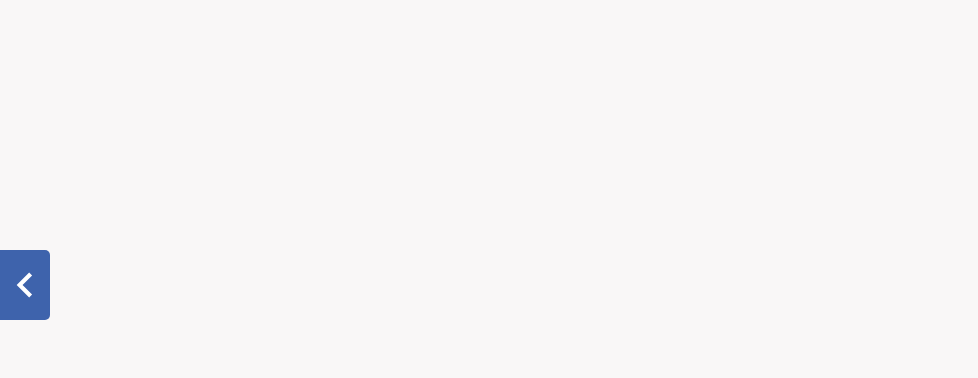
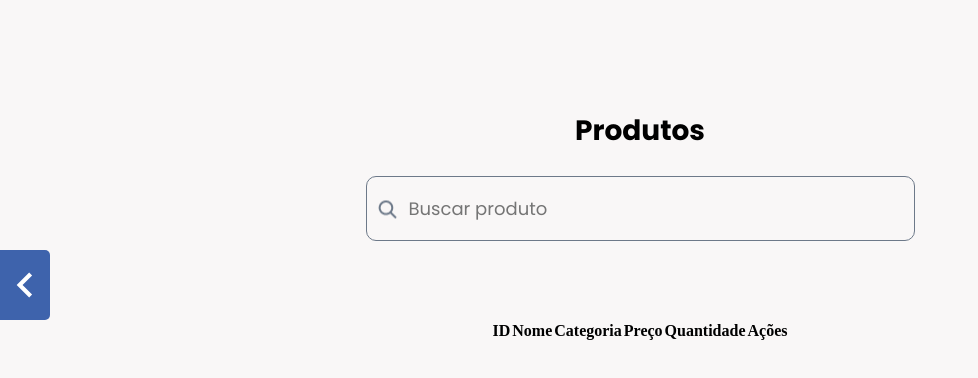
Before and after one commit to santanafx/e-manager, a React (Vite) app: page /produtos/buscarProdutos in a window 1280 px wide. Before the commit this address had no page. Shown: the top 378 px of the page, without its empty margins (0-978 px from the left). Built offline with nearby package versions, Linux system fonts and the light colour scheme.

Commit message:
adicionado input para procurar produtos

```diff
--- a/src/App.tsx
+++ b/src/App.tsx
@@ -6,6 +6,7 @@
 import Dashboard from './pages/Dashboard'
 import Produtos from './pages/Produtos/Index'
 import './css/main.css'
+import BuscarProdutos from './pages/BuscarProdutos'
 
 function App() {
   return (
@@ -15,6 +16,7 @@
         <Routes>
           <Route path="/dashboard" element={<Dashboard />} />
           <Route path="/produtos" element={<Produtos />} />
+          <Route path="/produtos/buscarProdutos" element={<BuscarProdutos />} />
         </Routes>
       </BrowserRouter>
     </Provider>
--- a/src/components/Navbar/index.tsx
+++ b/src/components/Navbar/index.tsx
@@ -62,7 +62,7 @@
                 </Link>
                 {menuDashboardOpen ? (
                   <Link
-                    to="/dashboard"
+                    to="/produtos/buscarProdutos"
                     className="navbar__menu__list__item__sub"
                     tabIndex={3}
                   >
--- a/src/css/main.css
+++ b/src/css/main.css
@@ -139,6 +139,44 @@
   margin-bottom: 29px;
 }
 
+.buscarProdutos__container {
+  margin-top: 110px;
+  display: flex;
+  flex-direction: column;
+  align-items: center;
+}
+.buscarProdutos__container__title {
+  font-family: "Poppins", sans-serif;
+  font-weight: 700;
+  font-size: 28px;
+  line-height: 42px;
+  margin-bottom: 24px;
+}
+.buscarProdutos__container__search {
+  position: relative;
+  margin-bottom: 79px;
+}
+.buscarProdutos__container__search__input {
+  width: 549px;
+  height: 65px;
+  border-radius: 10px;
+  border: 1px solid #6d7989;
+  padding-left: 42px;
+  font-size: 18px;
+  font-weight: 400;
+  font-family: "Poppins", sans-serif;
+  color: #6d7989;
+  background-color: #f9f7f7;
+  line-height: 27px;
+}
+.buscarProdutos__container__search__img {
+  position: absolute;
+  top: 50%;
+  left: 0;
+  transform: translate(0, -50%);
+  margin-left: 12px;
+}
+
 .botaoAdicionar {
   width: 233px;
   height: 57px;
--- /dev/null
+++ b/src/pages/BuscarProdutos/index.tsx
@@ -0,0 +1,35 @@
+import lupa from '../../assets/images/lupa.png'
+
+export default function BuscarProdutos() {
+  return (
+    <section className="buscarProdutos__container">
+      <h2 className="buscarProdutos__container__title">Produtos</h2>
+      <div className="buscarProdutos__container__search">
+        <input
+          className="buscarProdutos__container__search__input"
+          type="text"
+          placeholder="Buscar produto"
+        />
+        <img
+          className="buscarProdutos__container__search__img"
+          src={lupa}
+          alt="Search"
+        />
+      </div>
+
+      <table>
+        <thead>
+          <tr>
+            <th>ID</th>
+            <th>Nome</th>
+            <th>Categoria</th>
+            <th>Preço</th>
+            <th>Quantidade</th>
+            <th>Ações</th>
+          </tr>
+        </thead>
+        <tbody>{/* add map here */}</tbody>
+      </table>
+    </section>
+  )
+}
--- /dev/null
+++ b/src/styles/_buscarProdutos.scss
@@ -0,0 +1,43 @@
+@use 'variables';
+
+.buscarProdutos__container {
+  margin-top: 110px;
+  display: flex;
+  flex-direction: column;
+  align-items: center;
+
+  &__title {
+    font-family: variables.$primary-font;
+    font-weight: 700;
+    font-size: 28px;
+    line-height: 42px;
+    margin-bottom: 24px;
+  }
+
+  &__search {
+    position: relative;
+    margin-bottom: 79px;
+
+    &__input {
+      width: 549px;
+      height: 65px;
+      border-radius: 10px;
+      border: 1px solid variables.$label-color;
+      padding-left: 42px;
+      font-size: 18px;
+      font-weight: 400;
+      font-family: variables.$primary-font;
+      color: variables.$label-color;
+      background-color: variables.$bg-color;
+      line-height: 27px;
+    }
+
+    &__img {
+      position: absolute;
+      top: 50%;
+      left: 0;
+      transform: translate(0, -50%);
+      margin-left: 12px;
+    }
+  }
+}
--- a/src/styles/main.scss
+++ b/src/styles/main.scss
@@ -2,6 +2,7 @@
 @use 'cardProdutos';
 @use 'dashboard';
 @use 'produtos';
+@use 'buscarProdutos';
 @use 'botaoAdicionar';
 @use 'variables';
 
```
Also changed, not shown: src/assets/images/lupa.png (added), 1 other file (tests, documents, lock files or other folders).
